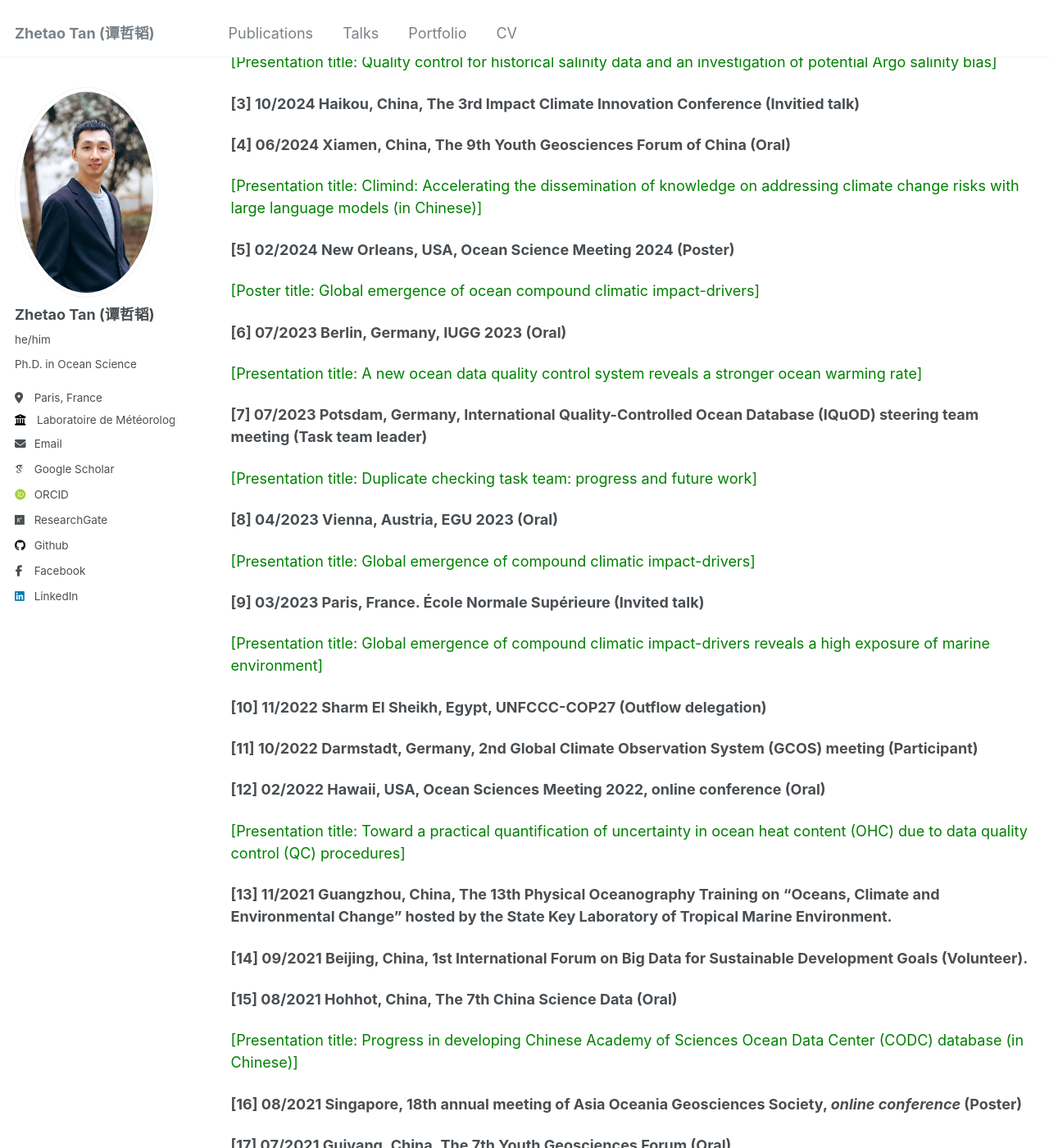
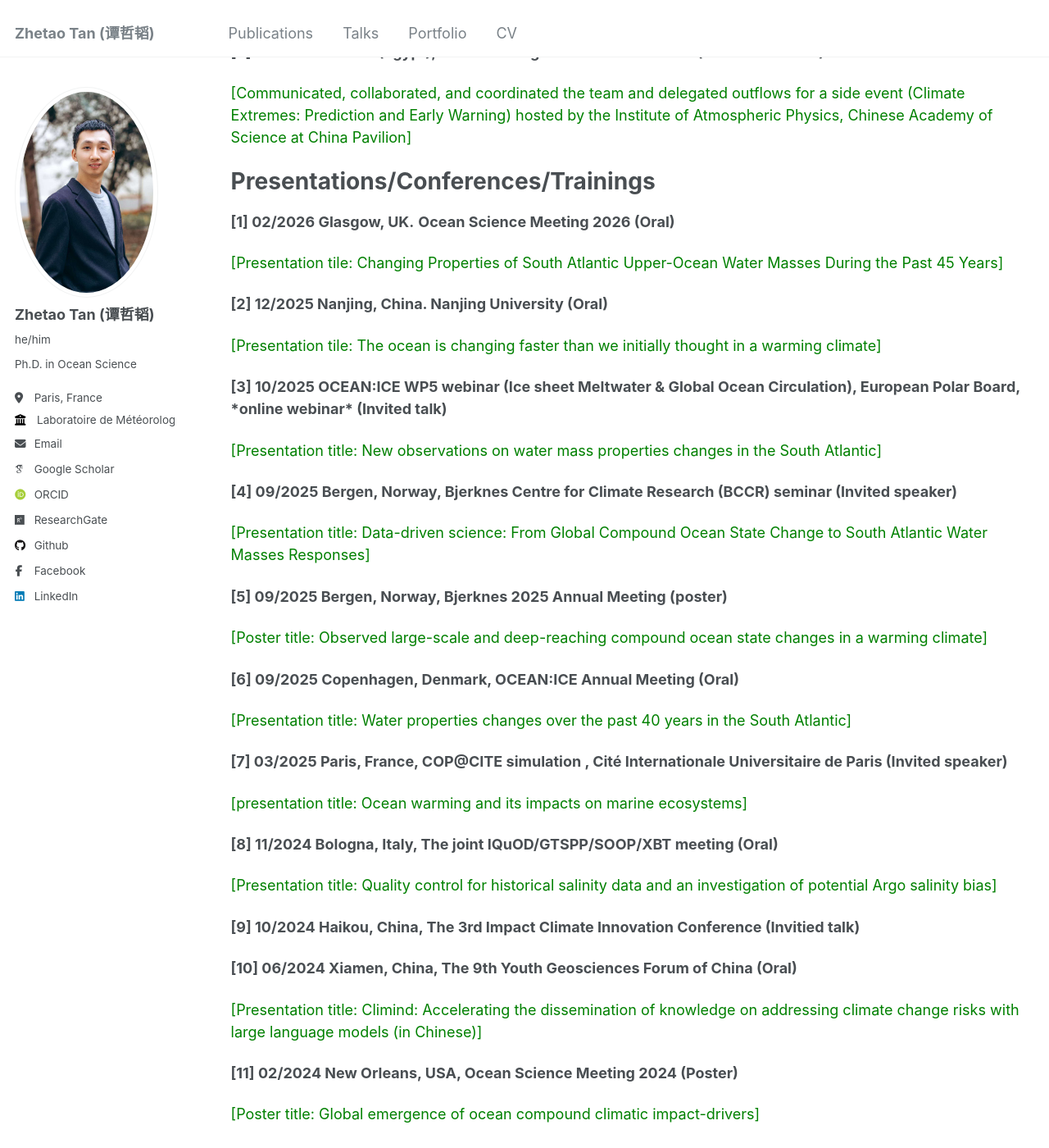
Before and after one commit to zqtzt/zqtzt.github.io, a Jekyll site: the page built from _pages/cv.md, in a window 1280 px wide and 1400 px high, scrolled down 6219 px. Shown: the whole window at 82% size. Built offline with Jekyll 4.4.1, drawn with Linux system fonts in a browser that asks for light colours; some web fonts are replaced; some of the changed text lies outside the part shown.

Commit message:
“20260114”

```diff
--- a/_pages/cv.md
+++ b/_pages/cv.md
@@ -65,21 +65,29 @@
 
 # **Languages**
 
-English (IELST: 6.5)
-
 Mandarin and Cantonese (native speaker)
 
-French (A2)
+English (Fluent)
+
+French (B1)
 
 # Publication lists
 
-<span style="color:#008000;">**Total citations: 370+, H-index: 9, i-10 index: 9 (Google Scholar, 06/2025)**</span>
+<span style="color:#008000;">**Total citations: 570+, H-index: 10, i-10 index: 10 (Google Scholar, 01/2026)**</span>
+
+## 2026:
+
+[1] Liu Xu, Licheng Feng, Lijing Cheng, **Zhetao Tan**, Cuijuan Sui, Chunyang Song (2026): Spatiotemporal Changes of Ocean Heat Content in the Seas around China. *Advances in Atmospheric Sciences.* 1-19
+
+[2] Yuying Pan, Lijing Cheng, John Abraham, Kevin Trenberth…., **Zhetao Tan**,…. Miao Zhang, Lin Chen (2026): The Ocean Heat Content Sets New Records in 2025 Signals Accelerated Climate Warming. *Advances in Atmospheric Sciences.* 1-23
 
 ## 2025:
 
-[1] **Tan Z**, Zhu Y, Cheng L, Gouretski V, Pan Y, Yuan H, Wang Z, Li G, Song X, Zhang B, Bao S, Li Y, Zhu J. 2025. CODC-S: A quality-controlled global ocean salinity profiles dataset. *Scientific Data*, 12: 917. https://doi.org/10.1038/s41597-025-05172-9
+[1] **Tan, Z.**, K. v. Schuckmann, S. Speich, L. Bopp, J. Zhu, and L. Cheng. (2025): Observed large-scale and deep-reaching compound ocean state changes over the past 60 years. *Nature Climate Change*. 1-11. https://doi.org/10.1038/s41558-025-02484-x <span style="color:#008000;">[Altmetric scores: 180+]</span>
 
-[2] Cheng L. J. Abraham, K. E. Trenberth, J. Reagan, H.-M. Zhang, A. Storto, K. Von Schuckmann, Y. Pan, Y. Zhu, M. E. Mann, J. Zhu, F. Wang, F. Yu, R. Locarnini, J. Fasullo, B. Huang, G. Graham, X. Yin, V. Gouretski, F. Zheng, Y. Li, B. Zhang, L. Wan, X. Chen, D. Wang, L. Feng, X. Song, Y. Liu, F. Reseghetti, S. Simoncelli, G. Chen, R. Zhang, A. Mishonov, **Z. Tan**, W. Wei, H. Yuan, G. Li, Q. Ren, L. Cao, Y. Lu, J. Du, K. Lyu, A. Sulaiman, M. Mayer, H. Wang, Z. Ma, S. Bao, H. Yan, Z. Liu, C. Yang, X. Liu, Z. Hausfather, T. Szekely, F. Gues: 2025: Record High Temperatures in the Ocean in 2024. *Advances in Atmospheric Sciences*.
+[2] **Tan Z**, Zhu Y, Cheng L, Gouretski V, Pan Y, Yuan H, Wang Z, Li G, Song X, Zhang B, Bao S, Li Y, Zhu J. 2025. CODC-S: A quality-controlled global ocean salinity profiles dataset. *Scientific Data*, 12: 917. https://doi.org/10.1038/s41597-025-05172-9
+
+[3] Cheng L. J. Abraham, K. E. Trenberth, J. Reagan, H.-M. Zhang, A. Storto, K. Von Schuckmann, Y. Pan, Y. Zhu, M. E. Mann, J. Zhu, F. Wang, F. Yu, R. Locarnini, J. Fasullo, B. Huang, G. Graham, X. Yin, V. Gouretski, F. Zheng, Y. Li, B. Zhang, L. Wan, X. Chen, D. Wang, L. Feng, X. Song, Y. Liu, F. Reseghetti, S. Simoncelli, G. Chen, R. Zhang, A. Mishonov, **Z. Tan**, W. Wei, H. Yuan, G. Li, Q. Ren, L. Cao, Y. Lu, J. Du, K. Lyu, A. Sulaiman, M. Mayer, H. Wang, Z. Ma, S. Bao, H. Yan, Z. Liu, C. Yang, X. Liu, Z. Hausfather, T. Szekely, F. Gues: 2025: Record High Temperatures in the Ocean in 2024. *Advances in Atmospheric Sciences*.
 
 ## 2024:
 
@@ -125,17 +133,17 @@
 
 **Projects**
 ======
-**[1]** **Strategic Priority Research Program of the Chinese Academy of Sciences (XDB42040402). 1,500,000 RMB.** **Primary** **Contributors** (PI: Lijing Cheng, Jiang Zhu)
+**[1] Feb 2025 – Current** Ice sheet impacts on global ocean circulation (WP5), Ocean-Cryosphere Exchanges in ANtarctica: Impacts on Climate and the Earth System (OCEAN:ICE), Horizon Europe project. **Lead Investigator** (PI: Sabrina Speich)
+
+**[2]** **November 2025 – November 2027**. Integrated Research on Disaster Risk (IRDR), International Science Council, International Young Scientists Program Project. **Principal Investigator**
+
+**[3]** **Strategic Priority Research Program of the Chinese Academy of Sciences (XDB42040402). 1,500,000 RMB.** **Primary** **Contributors** (PI: Lijing Cheng, Jiang Zhu)
 
 [Developed an ocean data quality control system (CODC-QC) and a duplicate checking system (DC_OCEAN), and improved XBT bias correction methods for reconstructing climate grid products. Constructed a monthly update and maintained global ocean *in-situ* science database (CODCv1). Variables include temperature, salinity, and dissolved oxygen]
 
-**[2]** **National Natural Science Foundation of China: “Ocean and Climate Change” (42122046). 2,000,000 RMB.** **Primary** **Contributors** (PI: Lijing Cheng)
+**[4]** **National Natural Science Foundation of China: “Ocean and Climate Change” (42122046). 2,000,000 RMB.** **Primary** **Contributors** (PI: Lijing Cheng)
 
 [Understood the spatial-temporal pattern and the long-term exposure of the ocean compound climate change represented by different climatic drivers; Improved the CODC-QC performance, and quantified the uncertainty in OHC estimate induced by QC]
-
-**[3]** **National Key Technology R&D Program: “Reconstruction of key ocean variables” (2017YFA0603200). 4,770,000 RMB.** **Contributors** (PI: Lijing Cheng)
-
-[Developed an updated XBT bias correction scheme to reduce the global XBT bias for IAP temperature gridded product development]
 
 # Data products
 
@@ -148,17 +156,21 @@
 Service and leadership
 ======
 
-**[1] Member** of International Quality Controlled Ocean Database (IQuOD)
+**[1]** November 2025 – Current. **Member** of United Nations Integrated Research on Disaster Risk (IRDR) Young Scientists Programme (YSP)
 
-[As a task team leader of ‘duplicate checking’ to develop an automatic duplicate checking algorithm for ocean profiles with robustness examination. The duplicate checking results have been incorporated into the World Ocean Database (WOD). Participated in the IQuOD steering team meeting (July 2023, Potsdam, Germany). Supervised a master's student for her academic training; A scientific paper is now under review in the *Frontier in Marine Science*]
+**[2] Member** of International Quality Controlled Ocean Database (IQuOD)
 
-**[2] Young scholar** of Climind ([https://home.climind.co/](https://home.climind.co/))
+**[3]** March 2025 – Current. **Member** of XBT Data Management Team (XBT-DM) under the framework of the Ship Of Opportunity Programme (SOOP)
 
-[As a young scholar at Climind, involved in a project utilizing AI large language models (LLMs) to accelerate the communication and dissemination of climate knowledge. The role encompassed integrating various climate databases, including textual tokens from IPCC historical reports, to build and evaluate the Climind LLM's robustness and accuracy in handling climate-related queries. Participated in the 9th Youth Geosciences Forum of China (June 2024, Xiamen, China). This initiative aimed to facilitate the dissemination of climate science and support the systematic literature review process for the IPCC report]
+**[4] Young scholar** of Climind ([https://home.climind.co/](https://home.climind.co/))
 
-**[3] Ocean expert** of the International Oceanographic Data and Information Exchange (IODE) of the Intergovernmental Oceanographic Commission (IOC)
+**[5] Ocean expert** of the International Oceanographic Data and Information Exchange (IODE) of the Intergovernmental Oceanographic Commission (IOC)
 
-**[4] Jounral Reviewer:** *Atmospheric and Oceanic Science Letters* (AOSL), *International Journal of Climatology*, *Journal of Operational Oceanography*
+**[6] Jounral Reviewer:** Journal of Geophysical Research: Oceans (JGR-oceans), *Frontiers in Marine Sciences* (FMS), *Atmospheric and Oceanic Science Letters* (AOSL), *International Journal of Climatology (IJC)*, *Journal of Operational Oceanograph*
+
+**[7]** **Session Convener** of 2026 AGU Ocean Science Meeting (Glasgow, Scotland): Changing Ocean Physical Conditions in a Warming Climate (session primary chair).
+
+**[8] Expert Reviewer** on Special Report on Climate Change and Cities of IPCC Seventh Assessment Cycle (AR7)
 
 # Science Policies
 
@@ -172,77 +184,101 @@
 
 # **Presentations/Conferences/Trainings**
 
-**[1] 03/2025 Paris, France, COP@CITE simulation , Cité Internationale Universitaire de Paris (Invited speaker)**
+**[1] 02/2026 Glasgow, UK.** **Ocean Science Meeting 2026 (Oral)**
+
+<span style="color:#008000;">[Presentation tile: Changing Properties of South Atlantic Upper-Ocean Water Masses During the Past 45 Years]</span>
+
+**[2] 12/2025 Nanjing, China. Nanjing University (Oral)**
+
+<span style="color:#008000;">[Presentation tile: The ocean is changing faster than we initially thought in a warming climate]</span>
+
+**[3] 10/2025 OCEAN:ICE WP5 webinar (Ice sheet Meltwater & Global Ocean Circulation), European Polar Board, \*online webinar\* (Invited talk)**
+
+<span style="color:#008000;">[Presentation title: New observations on water mass properties changes in the South Atlantic]</span>
+
+**[4] 09/2025 Bergen, Norway, Bjerknes Centre for Climate Research (BCCR) seminar (Invited speaker)**
+
+<span style="color:#008000;">[Presentation title: Data-driven science: From Global Compound Ocean State Change to South Atlantic Water Masses Responses]</span>
+
+**[5] 09/2025 Bergen, Norway, Bjerknes 2025 Annual Meeting (poster)**
+
+<span style="color:#008000;">[Poster title: Observed large-scale and deep-reaching compound ocean state changes in a warming climate]</span>
+
+**[6] 09/2025 Copenhagen, Denmark, OCEAN:ICE Annual Meeting (Oral)**
+
+<span style="color:#008000;">[Presentation title: Water properties changes over the past 40 years in the South Atlantic]</span>
+
+**[7] 03/2025 Paris, France, COP@CITE simulation , Cité Internationale Universitaire de Paris (Invited speaker)**
 
 <span style="color:#008000;">[presentation title: Ocean warming and its impacts on marine ecosystems]</span>
 
-**[2] 11/2024 Bologna, Italy, The joint IQuOD/GTSPP/SOOP/XBT meeting (Oral)**
+**[8] 11/2024 Bologna, Italy, The joint IQuOD/GTSPP/SOOP/XBT meeting (Oral)**
 
 <span style="color:#008000;">[Presentation title: Quality control for historical salinity data and an investigation of potential Argo salinity bias]</span>
 
-**[3] 10/2024 Haikou, China, The 3rd Impact Climate Innovation Conference (Invitied talk)**
+**[9] 10/2024 Haikou, China, The 3rd Impact Climate Innovation Conference (Invitied talk)**
 
-**[4] 06/2024 Xiamen, China, The 9th Youth Geosciences Forum of China (Oral)**
+**[10] 06/2024 Xiamen, China, The 9th Youth Geosciences Forum of China (Oral)**
 
 <span style="color:#008000;">[Presentation title: Climind: Accelerating the dissemination of knowledge on addressing climate change risks with large language models (in Chinese)]</span>
 
-**[5] 02/2024 New Orleans, USA, Ocean Science Meeting 2024 (Poster)**
+**[11] 02/2024 New Orleans, USA, Ocean Science Meeting 2024 (Poster)**
 
 <span style="color:#008000;">[Poster title: Global emergence of ocean compound climatic impact-drivers]</span>
 
-**[6] 07/2023 Berlin, Germany, IUGG 2023 (Oral)**
+**[12] 07/2023 Berlin, Germany, IUGG 2023 (Oral)**
 
 <span style="color:#008000;">[Presentation title: A new ocean data quality control system reveals a stronger ocean warming rate]</span>
 
-**[7] 07/2023 Potsdam, Germany, International Quality-Controlled Ocean Database (IQuOD) steering team meeting (Task team leader)**
+**[13] 07/2023 Potsdam, Germany, International Quality-Controlled Ocean Database (IQuOD) steering team meeting (Task team leader)**
 
 <span style="color:#008000;">[Presentation title: Duplicate checking task team: progress and future work]</span>
 
-**[8] 04/2023 Vienna, Austria, EGU 2023 (Oral)**
+**[14] 04/2023 Vienna, Austria, EGU 2023 (Oral)**
 
 <span style="color:#008000;">[Presentation title: Global emergence of compound climatic impact-drivers]</span>
 
-**[9] 03/2023 Paris, France. École Normale Supérieure (Invited talk)**
+**[15] 03/2023 Paris, France. École Normale Supérieure (Invited talk)**
 
 <span style="color:#008000;">[Presentation title: Global emergence of compound climatic impact-drivers reveals a high exposure of marine environment]</span>
 
-**[10] 11/2022 Sharm El Sheikh, Egypt, UNFCCC-COP27 (Outflow delegation)**
+**[16] 11/2022 Sharm El Sheikh, Egypt, UNFCCC-COP27 (Outflow delegation)**
 
-**[11] 10/2022 Darmstadt, Germany, 2nd Global Climate Observation System (GCOS) meeting (Participant)**
+**[17] 10/2022 Darmstadt, Germany, 2nd Global Climate Observation System (GCOS) meeting (Participant)**
 
-**[12] 02/2022 Hawaii, USA, Ocean Sciences Meeting 2022, online conference (Oral)**
+**[18] 02/2022 Hawaii, USA, Ocean Sciences Meeting 2022, online conference (Oral)**
 
 <span style="color:#008000;">[Presentation title: Toward a practical quantification of uncertainty in ocean heat content (OHC) due to data quality control (QC) procedures]</span>
 
-**[13] 11/2021 Guangzhou, China, The 13th Physical Oceanography Training on "Oceans, Climate and Environmental Change" hosted by the State Key Laboratory of Tropical Marine Environment.**
+**[19] 11/2021 Guangzhou, China, The 13th Physical Oceanography Training on "Oceans, Climate and Environmental Change" hosted by the State Key Laboratory of Tropical Marine Environment.**
 
-**[14] 09/2021 Beijing, China, 1st International Forum on Big Data for Sustainable Development Goals (Volunteer).**
+**[20] 09/2021 Beijing, China, 1st International Forum on Big Data for Sustainable Development Goals (Volunteer).**
 
-**[15] 08/2021 Hohhot, China, The 7th China Science Data (Oral)**
+**[21] 08/2021 Hohhot, China, The 7th China Science Data (Oral)**
 
 <span style="color:#008000;">[Presentation title: Progress in developing Chinese Academy of Sciences Ocean Data Center (CODC) database (in Chinese)]</span>
 
-**[16] 08/2021 Singapore, 18th annual meeting of Asia Oceania Geosciences Society, *online conference* (Poster)**
+**[22] 08/2021 Singapore, 18th annual meeting of Asia Oceania Geosciences Society, *online conference* (Poster)**
 
-**[17] 07/2021 Guiyang, China, The 7th Youth Geosciences Forum (Oral)**
+**[23] 07/2021 Guiyang, China, The 7th Youth Geosciences Forum (Oral)**
 
 <span style="color:#008000;">[Presentation title: Time of emergence: Have the regional long-term ocean warming in the upper 2000m exceeded from the local climate variability? (in Chinese)]</span>
 
-**[18] 02/2021-05/2021 Jinan, China, Training on Climate Change Economics host by Shandong University of Finance and Economics**
+**[24] 02/2021-05/2021 Jinan, China, Training on Climate Change Economics host by Shandong University of Finance and Economics**
 
-**[19] 04/2021 Netherland, 2021 International conference on Marine Data and Information Systems (IMDIS), *online conference* (Participant)**
+**[25] 04/2021 Netherland, 2021 International conference on Marine Data and Information Systems (IMDIS), *online conference* (Participant)**
 
-**[20] 10/2019 Xining, China, The 6th Youth Geosciences Forum (Participant)**
+**[26] 10/2019 Xining, China, The 6th Youth Geosciences Forum (Participant)**
 
-**[21] 09/2019 Beijing, China, 2019 Committee on Data (CODATA) Conference: Towards Next-Generation Data-driven Science (Oral)**
+**[27] 09/2019 Beijing, China, 2019 Committee on Data (CODATA) Conference: Towards Next-Generation Data-driven Science (Oral)**
 
 <span style="color:#008000;">[Presentation title: Examining the influence of recording system on the pure temperature bias in XBT data]</span>
 
-**[22] 06/2019 Chengdu, China, 2019 Community Satellite Processing Package Users’ Group Meeting (Volunteer)**
+**[28] 06/2019 Chengdu, China, 2019 Community Satellite Processing Package Users’ Group Meeting (Volunteer)**
 
-**[23] 01/2019 Xiamen China, The 4th Xiamen Symposium on Marine Environmental Sciences (Participant)**
+**[29] 01/2019 Xiamen China, The 4th Xiamen Symposium on Marine Environmental Sciences (Participant)**
 
-**[24] 08/2018 Beijing, China, 2018 Third Pole Environment Science & Technology Training: Geology, Geophysics, Ecology and Environmental Change (Participant)**
+**[30] 08/2018 Beijing, China, 2018 Third Pole Environment Science & Technology Training: Geology, Geophysics, Ecology and Environmental Change (Participant)**
 
 # Outreachs
 
@@ -250,8 +286,12 @@
 
 [2] Science outreach article “Conducting a ‘Health Check’ for the Ocean ” in Chinese social media. (07/2022)
 
-"科学大院"微信公众号：[《这可能是人类有史以来最大型的体检项目……》]([https://mp.weixin.qq.com/s/7ZhGeQk0P9nMqoLzbXTFbA)
+"科学大院"微信公众号：[《这可能是人类有史以来最大型的体检项目……》](https://mp.weixin.qq.com/s/7ZhGeQk0P9nMqoLzbXTFbA)
 
 [3] Science outreach article ‘Global Ocean Warming Breaks Record in 2023: how do we understanding this phenomenon? (2023年：全球海洋变暖“破纪录”，我们该如何理解这一现象)’ in the official social media of Chinese Academy of Science (in Chinese) (01/2024)
 
 "中科院之声"微信公众号：[《2023年，是海洋最热的一年！我们该怎么理解？》](https://mp.weixin.qq.com/s/CDkC72SbdsxCNwjGvGB6ug)
+
+[4] Science popularization article “Beyond warming: the ocean is under compound stress. Is a mass extinction scenario unfolding? (海洋不仅在“发烧”，还得了“三高”！生物大灭绝的剧本正在上演？” in Chinese social media. (12/2025)
+
+"科学大院"微信公众号：[《海洋不仅在“发烧”，还得了“三高”！生物大灭绝的剧本正在上演？》](https://mp.weixin.qq.com/s/LzBPyWzklEqPha4zGircOw)
```
Also changed, not shown: _pages/about.md (+7 -1 lines), _publications/2026_AAS_Pan_eng.md (+2 -2 lines), images/AAS-Pan-2.jpg (deleted), 2 other files.
